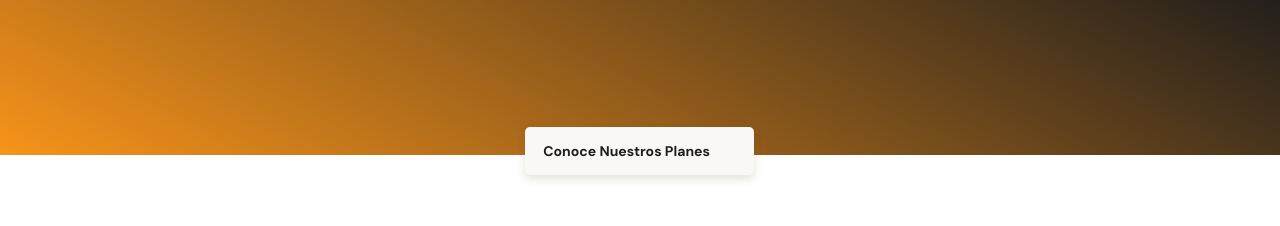
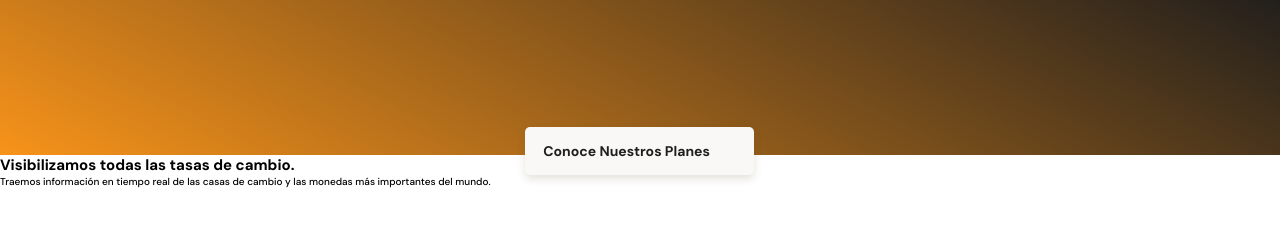
Before and after one commit to iJCode1/Bata-Bit, a plain HTML site: page index.html in a window 1280 px wide. Shown: the part 178-404 px from the top of the page. Drawn offline with Linux system fonts and the light colour scheme.

Commit message:
Añadiendo la estructura de la Sección de Cambio

```diff
--- a/index.html
+++ b/index.html
@@ -19,7 +19,16 @@
             </div>
         </header>
         <main>
-            <section></section>
+            <section class="main__exchange__container">
+                <div class="background__imageContainer"></div>
+                <div class="main__exchange__container--title">
+                    <h2>Visibilizamos todas las tasas de cambio.</h2>
+                    <p>Traemos información en tiempo real de las casas de cambio y las monedas más importantes del mundo.</p>
+                </div>
+                <section class="main__tables__container">
+                    <div></div>
+                </section>
+            </section>
             <section></section>
             <section></section>
             <section></section>
```
Also changed, not shown: styles/style.css (line endings or trailing spaces).
